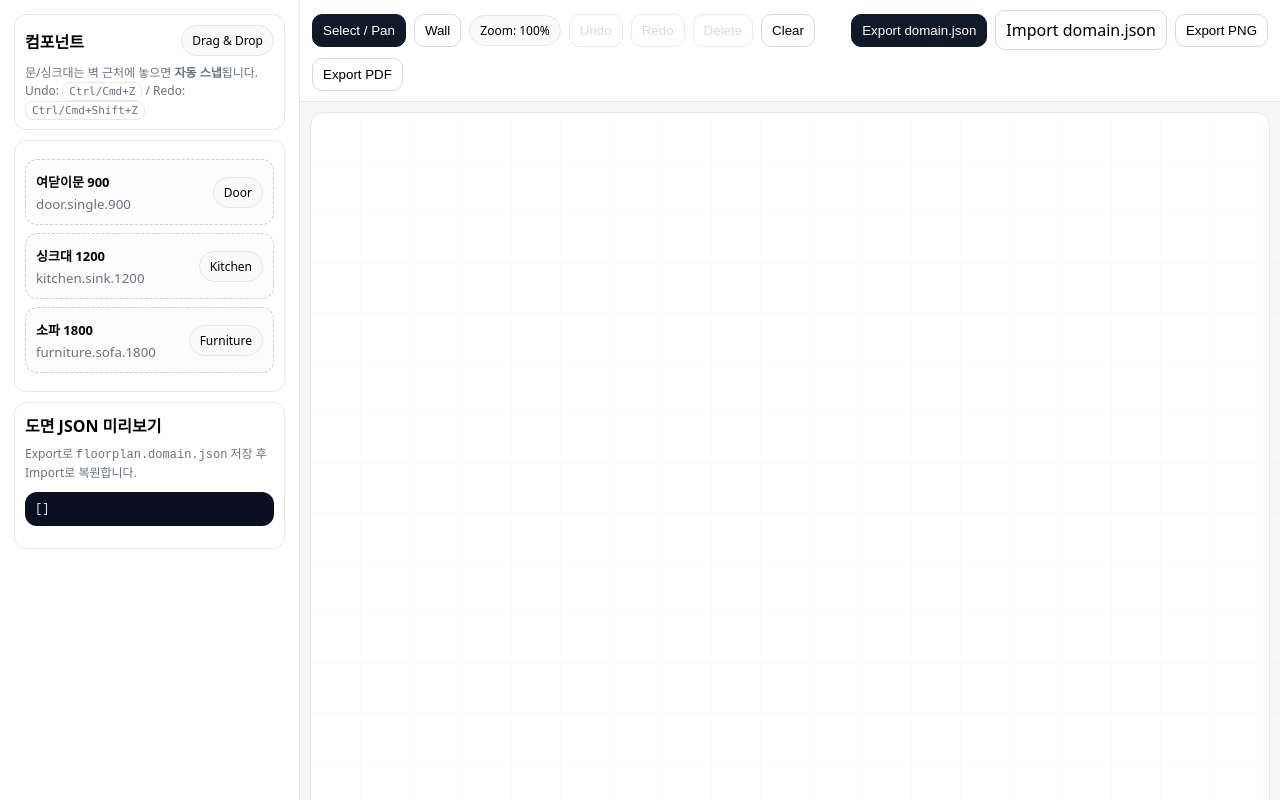
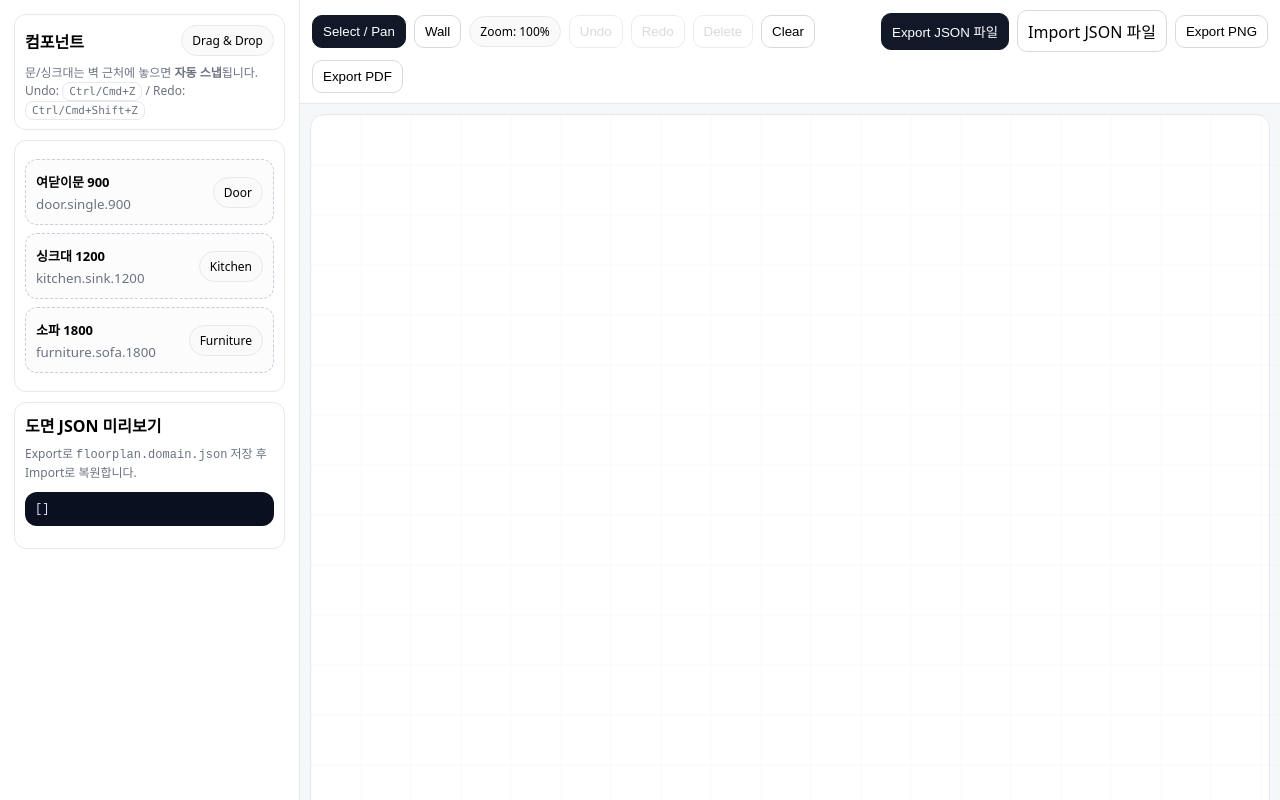
Before and after one commit to cjd0302/konva-floorplan-advanced, a React (Vite) app: page / in a window 1280 px wide. Built offline with nearby package versions, Linux system fonts and the light colour scheme.

Commit message:
fix: update

```diff
--- a/src/App.jsx
+++ b/src/App.jsx
@@ -410,10 +410,10 @@ export default function App() {
           <span style={{ flex: 1 }} />
 
           <button className="btn primary" onClick={exportDomain}>
-            Export domain.json
+            Export JSON 파일
           </button>
           <label className="btn" style={{ display: 'inline-flex', alignItems: 'center', gap: 8 }}>
-            Import domain.json
+            Import JSON 파일
             <input
               type="file"
               accept="application/json"
```
Also changed, not shown: 5 other files (tests, documents, lock files or other folders).
